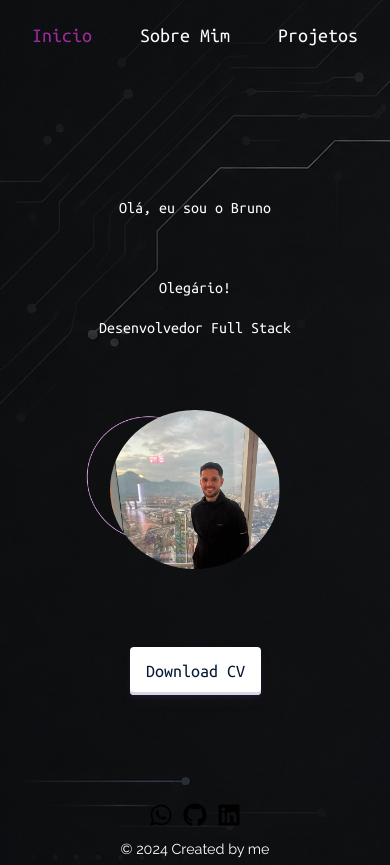
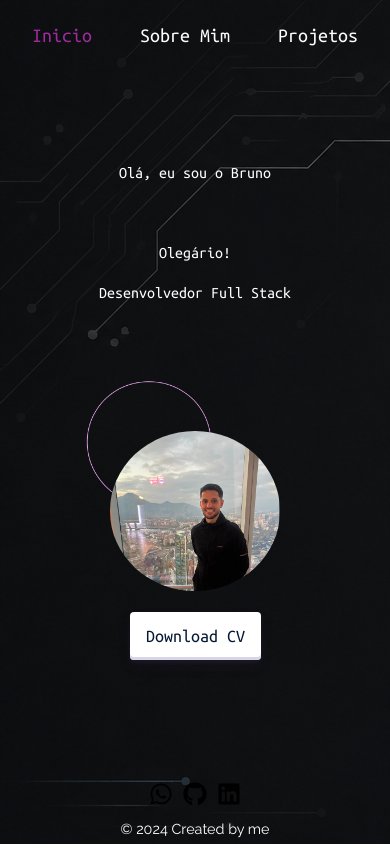
Before and after one commit to olegariobru/MyPort2, a React (Create React App) app: page / in a window 390 px wide. After the commit the page ends 844 px from the top, so only its background shows below. Built offline with nearby package versions, Linux system fonts and the light colour scheme; a web font is replaced by a local one.

Commit message:
ajuste nos outros breakpoints

```diff
--- a/src/Componentes/Banner/Banner.module.css
+++ b/src/Componentes/Banner/Banner.module.css
@@ -1,8 +1,8 @@
 .banner {
     width: 100%;
     max-width: 1600px;
-    margin: 0 auto;
-    padding: 2rem 7.5rem;
+    margin: -9% 0 0 0;
+    padding: 1rem 7.5rem;
     display: grid;
     grid-template-columns: 1fr 1fr;
     align-items: center;
@@ -123,24 +123,35 @@
 @media (max-width: 1100px) {
     .banner {
         padding: 3rem 2rem;
-        gap: 2rem;
+        gap: 0.3rem;
     }
 
     .titulo {
-        margin-top: 0;
+        margin: 0 0 0 15%;
+    }
+
+    .paragrafo {
+       margin: 0 0 2% 20%;
+       line-height: 1.5rem;
+    }
+
+    .button {
+        margin: 2% 0 0 15%;
     }
 
     .imagens {
         height: 350px;
+        margin: 0 15% 0 0;
     }
 
     .imagens > .minhaFoto {
-        width: 220px;
+        width: 300px;
+        top: 43%;
     }
 
     .imagens > .circuloColorido {
         width: 320px;
-        right: 2rem;
+        right: 7.5rem;
         bottom: 1rem;
     }
 }
@@ -234,6 +245,8 @@
 @media (min-width: 1920px) {
     .banner {
         max-width: 1800px;
+        margin: -8% 0 0 0;
+        padding: 2rem 5rem;
     }
 
     .titulo {
@@ -250,10 +263,11 @@
     }
 
     .imagens > .minhaFoto {
-        width: 350px;
+        width: 450px;
+        top: 40%;
     }
 
     .imagens > .circuloColorido {
-        width: 500px;
+        width: 550px;
     }
 }
```
